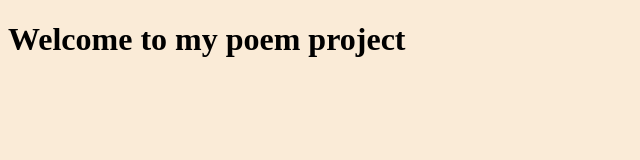
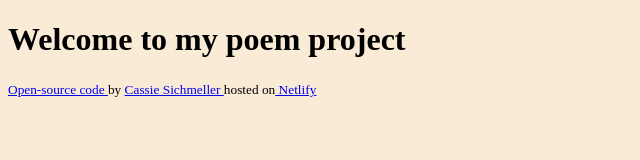
Before and after one commit to CodeCassie4169E1/poem-project, a plain HTML site: page index.html in a window 1280 px wide. Shown: the whole page, without its empty margins (0-640 px from the left). Drawn offline with Linux system fonts and the light colour scheme.

Commit message:
add footer

```diff
--- a/index.html
+++ b/index.html
@@ -8,6 +8,31 @@
   </head>
   <body>
     <h1>Welcome to my poem project</h1>
+    <footer>
+      <small className="source">
+        <a
+          href="https://github.com/CodeCassie4169E1/poem-project"
+          target="_blank"
+          rel="noreferrer"
+        >
+          Open-source code
+        </a>
+        by
+        <a
+          href="https://www.shecodes.io/graduates/86602-cassie-sichmeller"
+          target="_blank"
+          rel="noreferrer"
+        >
+          Cassie Sichmeller </a
+        >hosted on<a
+          href="https://app.netlify.com/projects/rad-phoenix-f3ee0d/overview"
+          target="_blank"
+          rel="noreferrer"
+        >
+          Netlify
+        </a>
+      </small>
+    </footer>
     <script src="src/index.js"></script>
   </body>
 </html>
```
